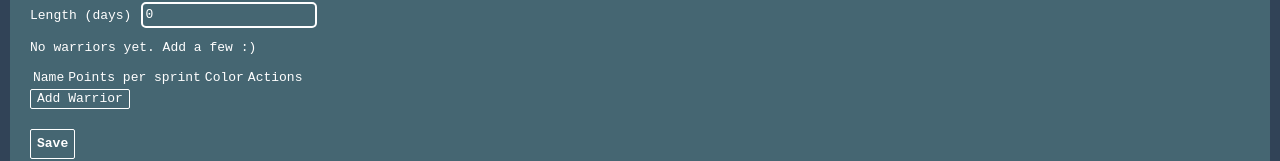
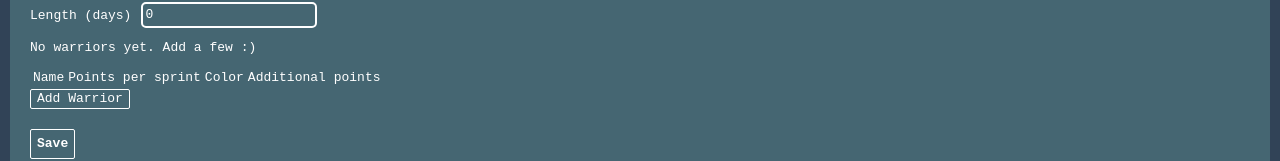
Before and after one commit to aln447/sprint-counter, a React (Create React App) app: page / in a window 1280 px wide. Shown: the part 159-320 px from the top of the page. Built offline with nearby package versions, Linux system fonts and the light colour scheme.

Commit message:
Update label

```diff
--- a/src/components/warriors/Warriors.tsx
+++ b/src/components/warriors/Warriors.tsx
@@ -36,7 +36,7 @@ export const Warriors = ({ fields, register, remove, append, control }: Warriors
                     <td>Name</td>
                     <td>Points per sprint</td>
                     <td>Color</td>
-                    <td>Actions</td>
+                    <td>Additional points</td>
                 </tr>
             </thead>
             <tbody>
```
